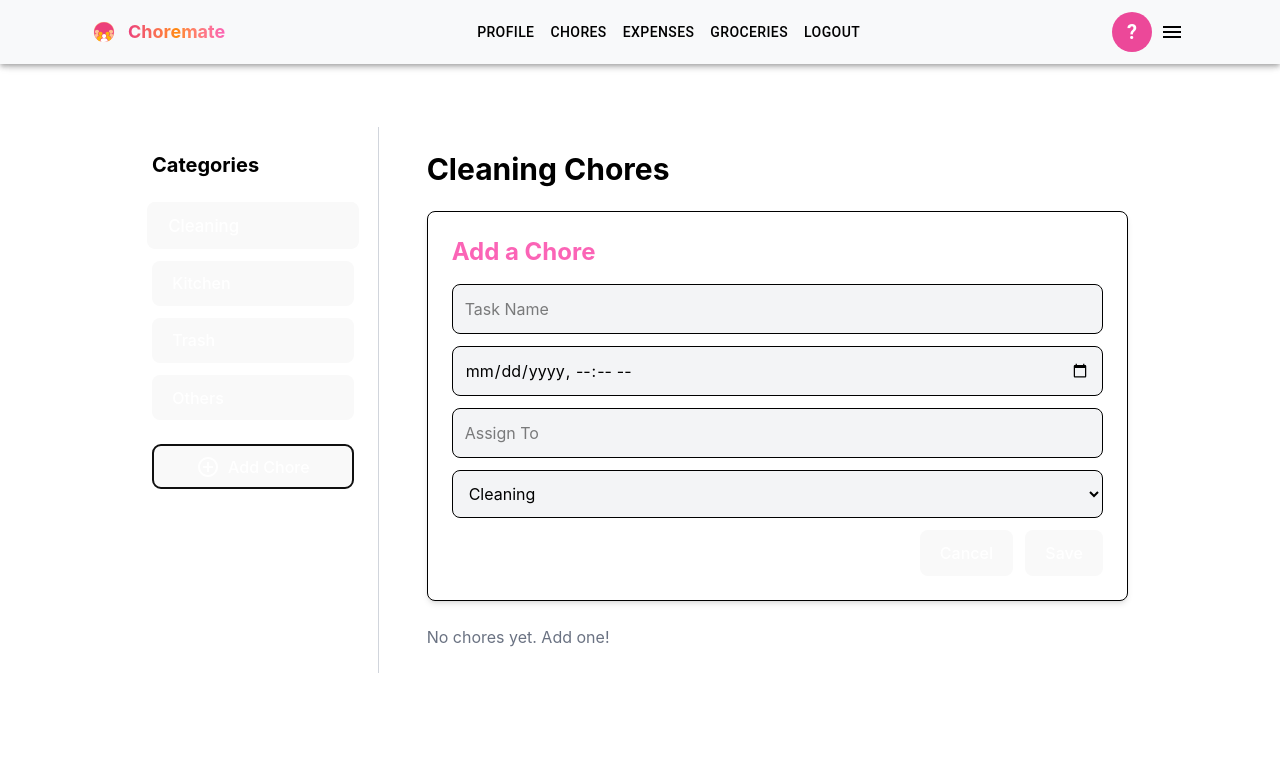
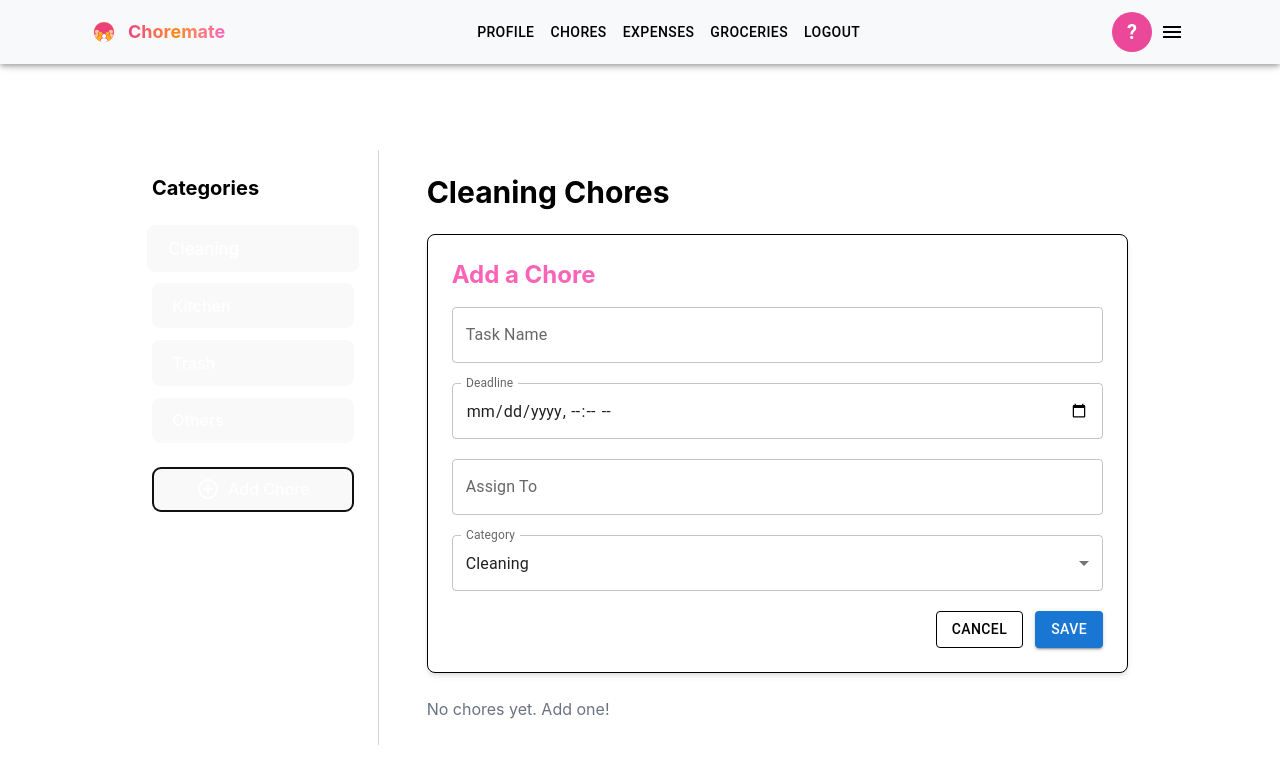
Before and after one commit to cs4241-c25/final-project-team-pike, a React (Vite) app in the folder client/: page /chores in a window 1280 px wide. Both pictures are taken after a click on the button "Add Chore". Shown: the top 784 px of the page. Built offline with nearby package versions, Linux system fonts and the light colour scheme.

Commit message:
fixed chores styling

```diff
--- a/client/src/pages/Chore.jsx
+++ b/client/src/pages/Chore.jsx
@@ -1,5 +1,6 @@
 import { useState, useEffect } from "react";
 import { AddCircleOutline } from "@mui/icons-material";
+import { TextField, Select, MenuItem, FormControl, InputLabel, Button } from "@mui/material";
 
 export default function ChoreApp() {
     const [chores, setChores] = useState({});
@@ -16,10 +17,10 @@ export default function ChoreApp() {
 
     const handleAddChore = async () => {
         const newChoreData = {
-            title: newChore.name, // Assuming newChore.name corresponds to the title of the task
-            description: `Assigned to: ${newChore.assignee}, Status: ${newChore.status}`, // Create a description string based on available data
-            type: newChore.category, // Using the category as the task type
-            schedule: newChore.deadline, // Use the deadline as the schedule
+            title: newChore.name,
+            description: `Assigned to: ${newChore.assignee}, Status: ${newChore.status}`,
+            type: newChore.category,
+            schedule: newChore.deadline,
         };
 
         try {
@@ -29,13 +30,12 @@ export default function ChoreApp() {
                     "Content-Type": "application/json",
                 },
                 body: JSON.stringify(newChoreData),
-                credentials: "include"
+                credentials: "include",
             });
 
             const data = await response.json();
 
             if (response.ok) {
-                // Successfully added the chore, update the chores state
                 setChores((prev) => ({
                     ...prev,
                     [newChore.category]: [...(prev[newChore.category] || []), newChore],
@@ -43,7 +43,6 @@ export default function ChoreApp() {
                 setShowForm(false);
                 setNewChore({ name: "", deadline: "", assignee: "", category: "Cleaning", status: "Not Completed" });
             } else {
-                // Handle error from the backend
                 alert(`Error: ${data.error || "An error occurred while adding the chore"}`);
             }
         } catch (error) {
@@ -52,48 +51,19 @@ export default function ChoreApp() {
         }
     };
 
-    const updateStatus = async (category, index, status) => {
-        const updatedChores = { ...chores };
-        updatedChores[category][index].status = status;
-
-        try {
-            // Send the updated status to the backend via PUT request
-            const response = await fetch('http://localhost:3000/api/tasks/update-status', {
-                method: 'PUT', // Use PUT to update an existing task
-                headers: {
-                    'Content-Type': 'application/json',
-                },
-                body: JSON.stringify({
-                    taskId: updatedChores[category][index].id, // Task ID to identify the task
-                    status: status,
-                    credentials: "include"
-                }),
-            });
-
-            if (!response.ok) {
-                throw new Error('Failed to update status');
-            }
-
-            // If successful, update the state
-            setChores(updatedChores);
-        } catch (error) {
-            console.error('Error updating task status:', error);
-        }
-    };
-
     return (
-            <div className="w-screen flex flex-col items-center justify-start bg-white text-black">
+        <div className="w-screen min-h-screen bg-white flex flex-col items-center justify-start pt-[150px]">
             {/* Main Content */}
             <div className="flex w-full max-w-5xl gap-6">
                 {/* Sidebar */}
                 <aside className="w-1/4 p-6 border-r border-gray-300">
-                        <h2 className="text-xl font-bold mb-6">Categories</h2>
+                    <h2 className="text-xl font-bold mb-6 !text-black">Categories</h2>
                     <div className="space-y-3">
                         {categories.map((category) => (
                             <button
                                 key={category}
                                 onClick={() => setSelectedCategory(category)}
-                                    className={`w-full py-3 px-5 text-left rounded-lg transition font-medium transform duration-200 ease-in-out
+                                className={`w-full py-3 px-5 text-left text-black rounded-lg transition font-medium transform duration-200 ease-in-out
                                         ${
                                     selectedCategory === category
                                         ? "bg-pink-500 text-white scale-105"
@@ -114,57 +84,76 @@ export default function ChoreApp() {
 
                 {/* Chores List */}
                 <section className="w-3/4 p-6">
-                        <h2 className="text-3xl font-bold mb-6">{selectedCategory} Chores</h2>
+                    <h2 className="text-3xl font-bold mb-6 text-black">{selectedCategory} Chores</h2>
 
                     {/* Inline Chore Form - Appears When "Add Chore" is Clicked */}
                     {showForm && (
-                            <div className="bg-white p-6 rounded-lg shadow-md border mb-6">
+                        <div className="text-black bg-white p-6 rounded-lg shadow-md border mb-6">
                             <h2 className="text-2xl font-bold mb-4 text-pink-400">Add a Chore</h2>
-                                <input
-                                    type="text"
-                                    placeholder="Task Name"
+
+                            {/* MUI TextField for Task Name */}
+                            <TextField
+                                label="Task Name"
+                                variant="outlined"
+                                fullWidth
                                 value={newChore.name}
                                 onChange={(e) => setNewChore({ ...newChore, name: e.target.value })}
-                                    className="w-full mb-3 p-3 border rounded-lg bg-gray-100"
+                                className="!mb-5"
                             />
-                                <input
+
+                            {/* MUI TextField for Deadline */}
+                            <TextField
+                                label="Deadline"
                                 type="datetime-local"
+                                variant="outlined"
+                                fullWidth
+                                InputLabelProps={{ shrink: true }}
                                 value={newChore.deadline}
                                 onChange={(e) => setNewChore({ ...newChore, deadline: e.target.value })}
-                                    className="w-full mb-3 p-3 border rounded-lg bg-gray-100"
+                                className="!mb-5"
                             />
-                                <input
-                                    type="text"
-                                    placeholder="Assign To"
+
+                            {/* MUI TextField for Assignee */}
+                            <TextField
+                                label="Assign To"
+                                variant="outlined"
+                                fullWidth
                                 value={newChore.assignee}
                                 onChange={(e) => setNewChore({ ...newChore, assignee: e.target.value })}
-                                    className="w-full mb-3 p-3 border rounded-lg bg-gray-100"
+                                className="!mb-5"
                             />
-                                <select
+
+                            {/* MUI Select for Categories */}
+                            <FormControl fullWidth variant="outlined" className="!mb-5">
+                                <InputLabel>Category</InputLabel>
+                                <Select
                                     value={newChore.category}
                                     onChange={(e) => setNewChore({ ...newChore, category: e.target.value })}
-                                    className="w-full mb-3 p-3 border rounded-lg bg-gray-100"
+                                    label="Category"
                                 >
                                     {categories.map((category) => (
-                                        <option key={category} value={category}>
+                                        <MenuItem key={category} value={category}>
                                             {category}
-                                        </option>
+                                        </MenuItem>
                                     ))}
-                                </select>
+                                </Select>
+                            </FormControl>
 
                             <div className="flex justify-end gap-3">
-                                    <button
-                                        className="bg-gray-300 text-white px-4 py-2 rounded-lg hover:bg-gray-400 transition font-medium"
+                                <Button
+                                    variant="outlined"
+                                    color="!red"
                                     onClick={() => setShowForm(false)}
                                 >
                                     Cancel
-                                    </button>
-                                    <button
-                                        className="bg-pink-400 text-white px-4 py-2 rounded-lg hover:bg-pink-500 transition font-medium"
+                                </Button>
+                                <Button
+                                    variant="contained"
+                                    color="primary"
                                     onClick={handleAddChore}
                                 >
                                     Save
-                                    </button>
+                                </Button>
                             </div>
                         </div>
                     )}
```
Lines whose indentation alone changed are shown as unchanged.
